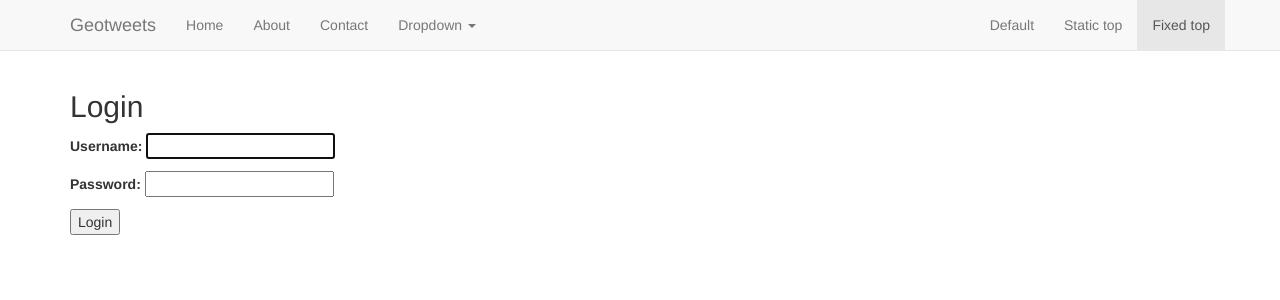
After one commit to ngenovictor/geotweets, a Django app: page /login/ in a window 1280 px wide. The commit adds this page. Shown: the top 300 px of the page. Run offline with Django 3.2, Linux system fonts and the light colour scheme; some libraries are stand-ins or nearby versions.

```diff
--- a/geotweets/urls.py
+++ b/geotweets/urls.py
@@ -15,10 +15,13 @@ Including another URLconf
 """
 from django.conf.urls import url
 from django.contrib import admin
+from django.contrib.auth import views as auth_views
 from main import views
 
 urlpatterns = [
     url(r'^admin/', admin.site.urls),
+    url(r'^login/$', auth_views.login, name='login'),
+    url(r'^logout/$', auth_views.login, name='logout'),
     url(r'^$',views.home, name='home'),
     url(r'^about/$', views.about, name='about'),
     url(r'^contact/$', views.contact, name='contact'),
--- a/main/templates/base.html
+++ b/main/templates/base.html
@@ -38,7 +38,8 @@
         </div>
         <div id="navbar" class="navbar-collapse collapse">
           <ul class="nav navbar-nav">
-            <li class="active"><a href="{% url 'home' %}">Home</a></li>
+
+            <li {% if request.path == "home" %} class="active"{% endif %} ><a href="{% url 'home' %}">Home</a></li>
             <li><a href="{% url 'about' %}">About</a></li>
             <li><a href="{% url 'contact' %}">Contact</a></li>
             <li class="dropdown">
--- a/main/templates/home.html
+++ b/main/templates/home.html
@@ -2,7 +2,10 @@
 {% block content %}
 <div class="container">
 
-Everything will go here
+<!-- A form to collect the hashtags that a user wants to search -->
+<form>
+
+</form>
 
 </div> <!-- /container -->
 {% endblock content %}
--- /dev/null
+++ b/main/templates/registration/login.html
@@ -0,0 +1,11 @@
+{% extends 'base.html' %}
+{% block content %}
+<div class="container">
+  <h2>Login</h2>
+  <form method="post">
+    {% csrf_token %}
+    {{ form.as_p }}
+    <button type="submit">Login</button>
+  </form>
+</div> <!-- /container -->
+{% endblock content %}
```
Also changed, not shown: geotweets/settings.py (line endings or trailing spaces), 3 other files.
